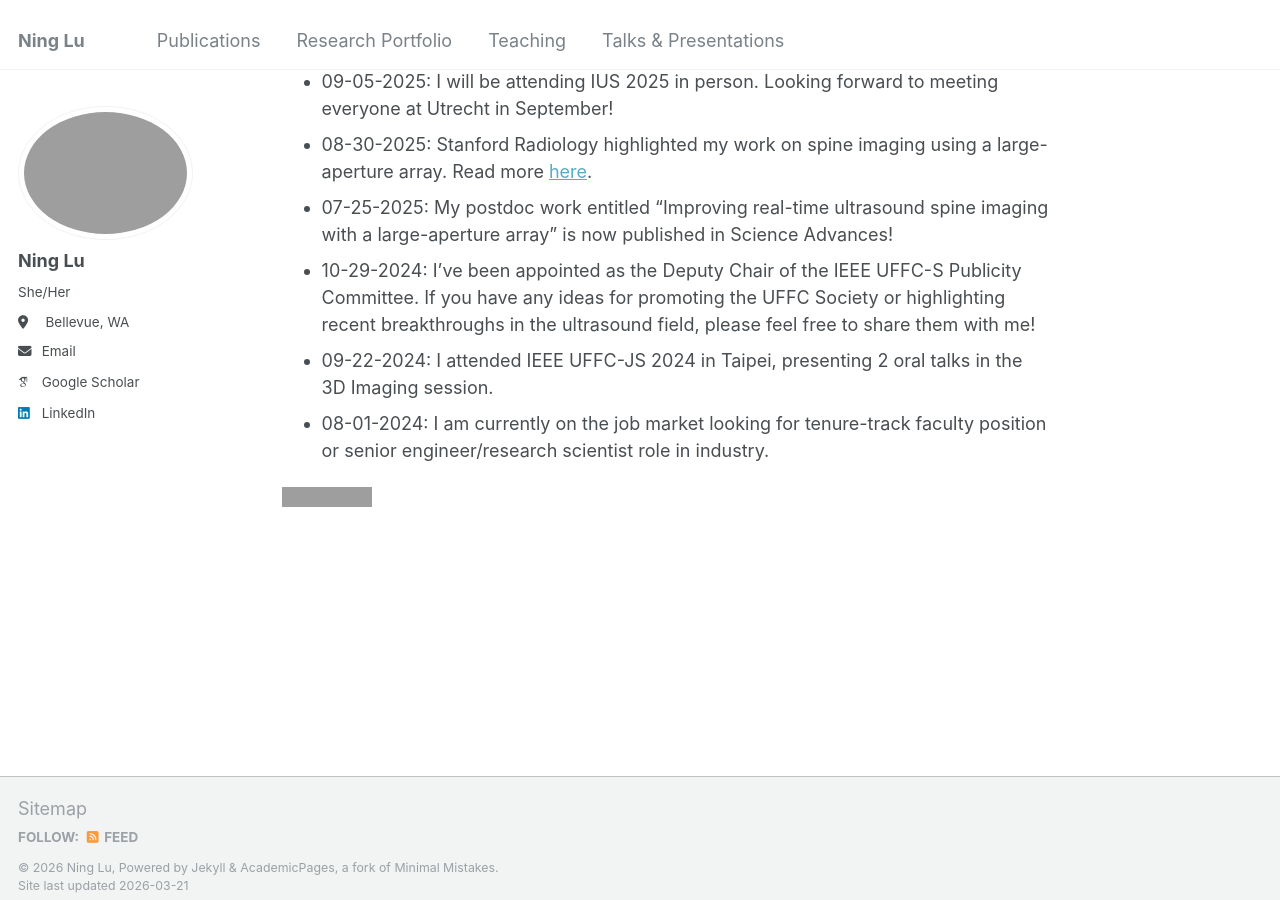
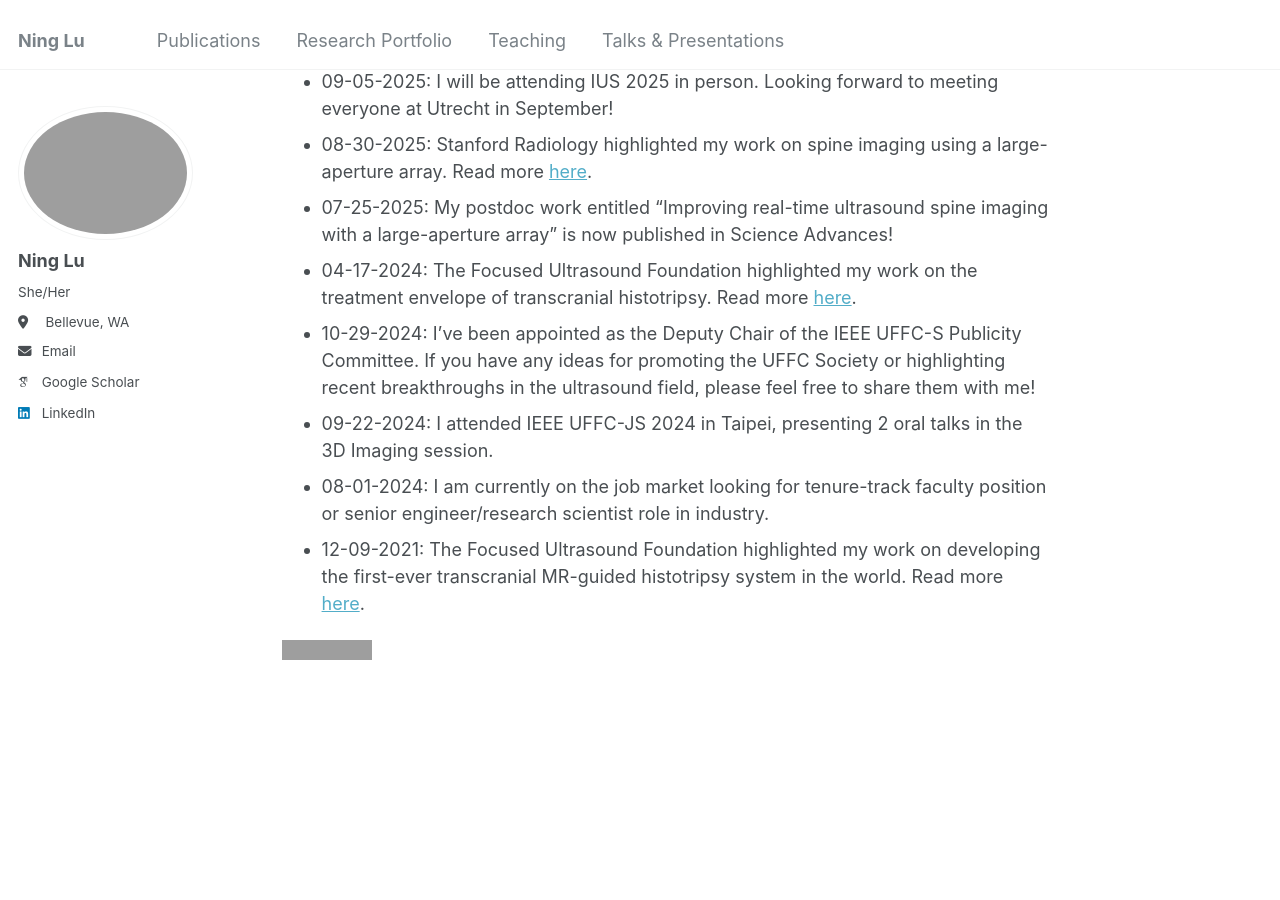
Before and after one commit to NingLu-Ultrasound/ninglu-ultrasound.github.io, a Jekyll site: the page built from _pages/about.md, in a window 1280 px wide and 900 px high, scrolled down 958 px. Built offline with Jekyll 4.4.1, drawn with Linux system fonts in a browser that asks for light colours; some web fonts are replaced; grey boxes are pictures that could not be loaded.

Commit message:
Update about.md

```diff
--- a/_pages/about.md
+++ b/_pages/about.md
@@ -24,9 +24,11 @@ As a systems engineer, I have experience across the entire system development cy
 * 09-05-2025: I will be attending IUS 2025 in person. Looking forward to meeting everyone at Utrecht in September!
 * 08-30-2025: Stanford Radiology highlighted my work on spine imaging using a large-aperture array. Read more [here](https://med.stanford.edu/radiology/news/2025-news/a-new-approach-towards-real-time--panoramic-ultrasound-imaging-o.html).
 * 07-25-2025: My postdoc work entitled "Improving real-time ultrasound spine imaging with a large-aperture array" is now published in Science Advances!
+* 04-17-2024: The Focused Ultrasound Foundation highlighted my work on the treatment envelope of transcranial histotripsy. Read more [here](https://www.fusfoundation.org/posts/foundation-funded-project-update-histotripsy-treatment-for-the-brain/).
 * 10-29-2024: I've been appointed as the Deputy Chair of the IEEE UFFC-S Publicity Committee. If you have any ideas for promoting the UFFC Society or highlighting recent breakthroughs in the ultrasound field, please feel free to share them with me!
 * 09-22-2024: I attended IEEE UFFC-JS 2024 in Taipei, presenting 2 oral talks in the 3D Imaging session.
 * 08-01-2024: I am currently on the job market looking for tenure-track faculty position or senior engineer/research scientist role in industry.
+* 12-09-2021: The Focused Ultrasound Foundation highlighted my work on developing the first-ever transcranial MR-guided histotripsy system in the world. Read more [here](https://www.fusfoundation.org/posts/a-new-system-for-brain-histotripsy/).
 
 
 
```
